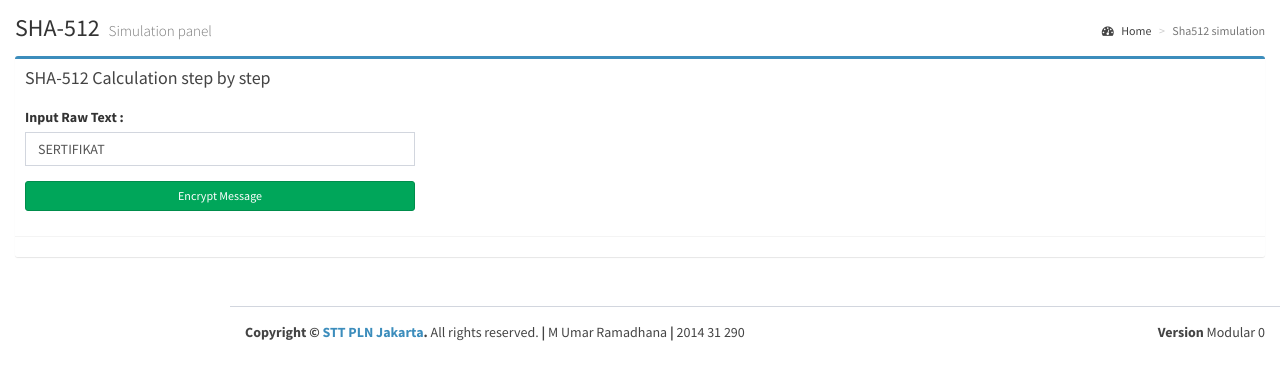
After one commit to umarkotak/sweet_stego, a PHP site: template pages/sha512-simulation.php in a window 1280 px wide. The commit adds this page. Shown: the top 380 px of the page. Run offline with PHP 8.4, Linux system fonts and the light colour scheme; the template is opened without the code that fills it, so the values that code supplies are empty.

Commit message:
create sha512 logger
- move unused lib to archive
- add content to sha512-simulation
- create log on sha512-log
- create sha512-simulation page

```diff
--- a/content.php
+++ b/content.php
@@ -13,6 +13,7 @@ if (isset($_GET['page'])) {
   else if ($page == 'js1')                                       { include "pages/js-1.php"; }
   else if ($page == 'js2')                                       { include "pages/js-2.php"; }
   else if ($page == 'js3')                                       { include "pages/js-3.php"; }
+  else if ($page == 'sha512-simulation')                         { include "pages/sha512-simulation.php"; }
   else if ($page == 'sandbox')                                   { include "pages/sandbox.php"; }
   else                                                           { include "pages/notfound.php"; }
 
--- a/pages/certificate-check.php
+++ b/pages/certificate-check.php
@@ -11,7 +11,7 @@
   </h1>
   <ol class="breadcrumb">
     <li><a href="#"><i class="fa fa-dashboard"></i> Home</a></li>
-    <li class="active">Dashboard</li>
+    <li class="active">Check</li>
   </ol>
 </section>
 
--- a/pages/certificate-protect.php
+++ b/pages/certificate-protect.php
@@ -11,7 +11,7 @@
   </h1>
   <ol class="breadcrumb">
     <li><a href="#"><i class="fa fa-dashboard"></i> Home</a></li>
-    <li class="active">Dashboard</li>
+    <li class="active">Protect</li>
   </ol>
 </section>
 
--- /dev/null
+++ b/pages/sha512-simulation.php
@@ -0,0 +1,61 @@
+<script src="lib/crypto/sha512v3-log.js"></script>
+<script src="lib/crypto/aes.js"></script>
+
+<section class="content-header">
+  <h1>
+    SHA-512
+    <small>Simulation panel</small>
+  </h1>
+  <ol class="breadcrumb">
+    <li><a href="#"><i class="fa fa-dashboard"></i> Home</a></li>
+    <li class="active">Sha512 simulation</li>
+  </ol>
+</section>
+
+<form>
+  <section class="content">
+    <div class="row">
+      <div class="col-sm-12">
+        <div class="box box-primary">
+          <div class="box-header">
+            <h3 class="box-title">SHA-512 Calculation step by step</h3>
+          </div>
+
+          <div class="box-body">
+            <div class="row">
+              <div class="col-md-4">
+                <div class="form-group">
+                  <label>Input Raw Text :</label>
+                  <input type="text" name="raw_text" id="raw_text" class="form-control" value="SERTIFIKAT">
+                </div>
+
+                <div class="form-group">
+                  <button type="button" id="btn_encrypt_message" class="btn btn-success btn-sm btn-block" onclick="encrypt_message()">Encrypt Message</button>
+                </div>
+              </div>
+
+              <div class="col-md-4">
+              </div>
+
+              <div class="col-md-4">
+              </div>
+            </div>
+          </div>
+
+          <div class="box-footer">
+          </div>
+        </div>
+      </div>
+    </div>
+  </section>
+</form>
+
+<script type="text/javascript">
+
+function encrypt_message() {
+  var raw_message = $('#raw_text').val();
+  var encrypted_message = Sha512.hash(raw_message);
+  console.log('Final Result : ', encrypted_message);
+}
+
+</script>
```
Also changed, not shown: sidebar.php (+4 -3 lines), lib/archive/crypto.js (renamed from lib/crypto/crypto.js), lib/archive/main.js (renamed from lib/crypto/main.js), lib/archive/readimg.js (renamed from lib/crypto/readimg.js), lib/archive/setimg.js (renamed from lib/crypto/setimg.js), lib/archive/sha512.js (renamed from lib/crypto/sha512.js), lib/archive/sha512v2.js (renamed from lib/crypto/sha512v2.js), lib/archive/utf_8.js (renamed from lib/crypto/utf_8.js), lib/crypto/sha512v3-log.js.
